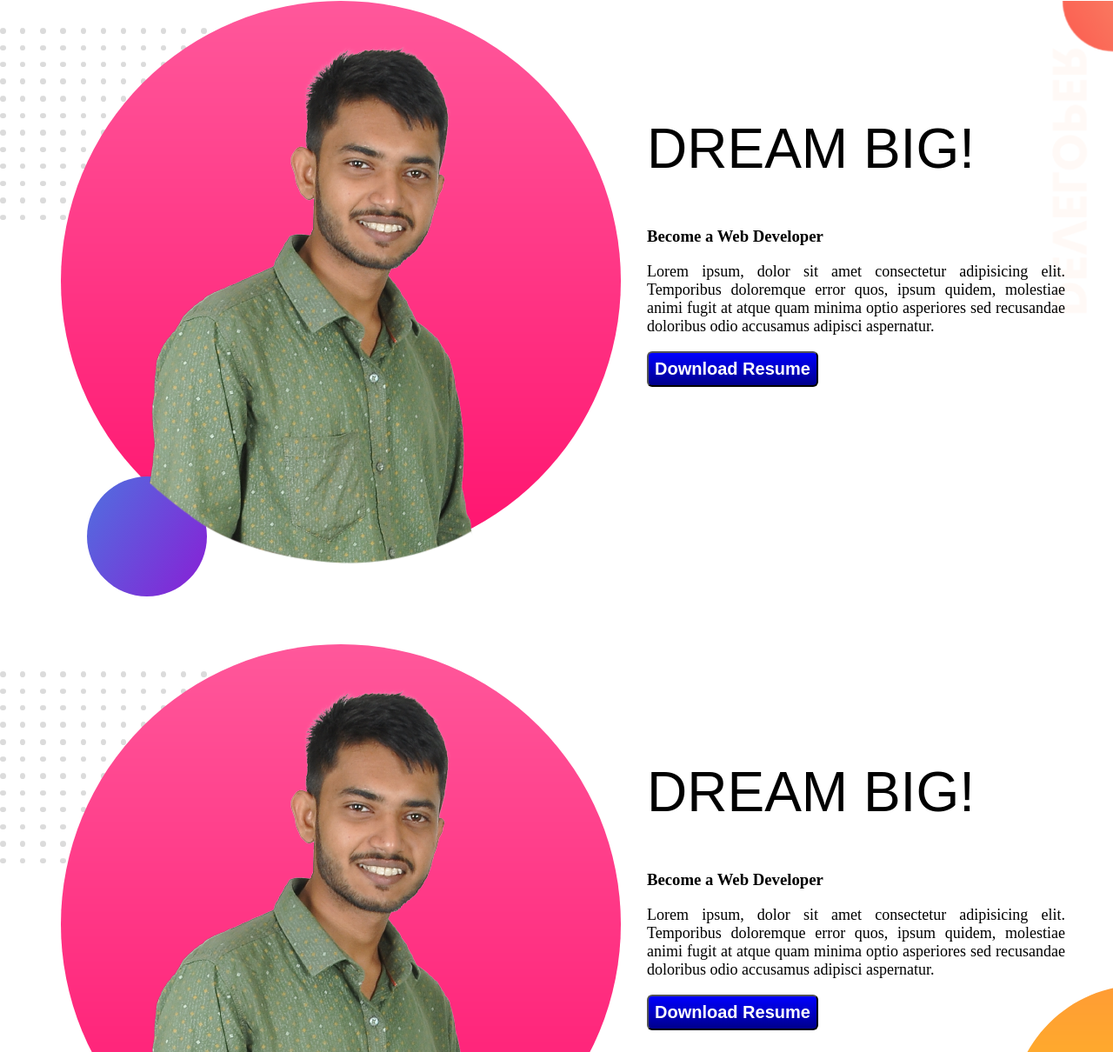
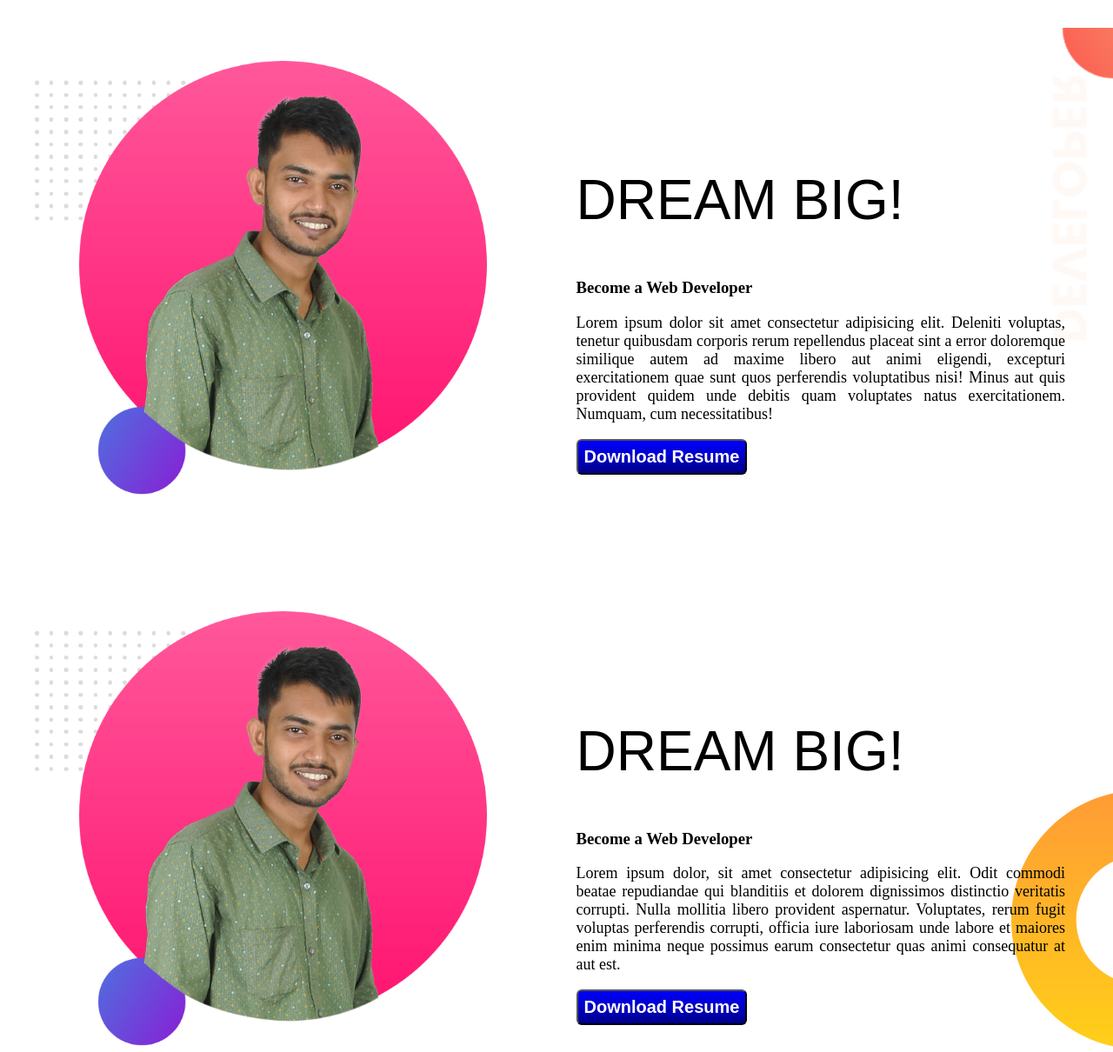
Before and after one commit to limon-l/developer-portfolio, a plain HTML site: page index.html in a window 1280 px wide. Shown: the part 691-1901 px from the top of the page at 87% size. Drawn offline with Linux system fonts and the light colour scheme; a web font is replaced by a local one.

Commit message:
css reduced

```diff
--- a/index.html
+++ b/index.html
@@ -15,44 +15,41 @@
             <h1 class="seymour-one-regular">Welcome To</h1>
             <h1 class="seymour-one-regular"><span id="name-color">Limon's</span> World!</h1>
             <h3 class="">Build Climber & Train Stopper</h3>
-            <p class="para">Lorem ipsum, dolor sit amet consectetur adipisicing elit. Molestiae vero ipsa hic architecto voluptatum consectetur fugit consequatur maxime id similique, suscipit exercitationem magni tempore voluptatem! Cupiditate dolores aliquid accusantium magni.</p>
+            <p class="para">Lorem ipsum dolor sit amet consectetur adipisicing elit. Repudiandae reprehenderit voluptatem quia labore aperiam minima, veritatis omnis exercitationem esse similique nesciunt eligendi ut tenetur mollitia dolores laudantium quisquam aliquid quas tempore repellendus reiciendis adipisci consequatur tempora aspernatur! Laboriosam obcaecati aut voluptatem nam necessitatibus omnis distinctio, delectus animi totam temporibus quas!</p>
             <a target="_blank" href="mailto:limonroyapu.edu@gmail.com">
                 <button class="btn">Hire Me</button>
             </a>
         </div>
-        <div class="second-div">
+        <div class="first-div">
             <img src="images/limon.png" alt="Photo_of_website_owner">
         </div>
     </section>
     <br>
     <section id="sec2">
-        <div id="fir-div">
+        <div class="first-div">
             <img src="images/limon2.png" alt="Photo_of_website_owner">
         </div>
-        <div id="sec-div">
+        <div class="seco-div">
             <h1 class="seymour-one-regular">DREAM BIG!</h1>
             <h3 class="">Become a Web Developer</h3>
-            <p class="para">Lorem ipsum, dolor sit amet consectetur adipisicing elit. Temporibus doloremque error quos, ipsum quidem, molestiae animi fugit at atque quam minima optio asperiores sed recusandae doloribus odio accusamus adipisci aspernatur.</p>
+            <p class="para">Lorem ipsum dolor sit amet consectetur adipisicing elit. Deleniti voluptas, tenetur quibusdam corporis rerum repellendus placeat sint a error doloremque similique autem ad maxime libero aut animi eligendi, excepturi exercitationem quae sunt quos perferendis voluptatibus nisi! Minus aut quis provident quidem unde debitis quam voluptates natus exercitationem. Numquam, cum necessitatibus!</p>
             <a target="_blank" href="http://www.linkedin.com/limon">
                 <button class="btn">Download Resume</button>
             </a>
         </div>
     </section>
     <section id="sec3">
-        <div id="fir-div">
+        <div class="first-div">
             <img src="images/limon2.png" alt="Photo_of_website_owner">
         </div>
         <div class="seco-div">
             <h1 class="seymour-one-regular">DREAM BIG!</h1>
             <h3 class="">Become a Web Developer</h3>
-            <p class="para">Lorem ipsum, dolor sit amet consectetur adipisicing elit. Temporibus doloremque error quos, ipsum quidem, molestiae animi fugit at atque quam minima optio asperiores sed recusandae doloribus odio accusamus adipisci aspernatur.</p>
-            <a target="_blank" href="http://www.linkedin.com/limon">
+            <p class="para">Lorem ipsum dolor, sit amet consectetur adipisicing elit. Odit commodi beatae repudiandae qui blanditiis et dolorem dignissimos distinctio veritatis corrupti. Nulla mollitia libero provident aspernatur. Voluptates, rerum fugit voluptas perferendis corrupti, officia iure laboriosam unde labore et maiores enim minima neque possimus earum consectetur quas animi consequatur at aut est.</p>
+            <a target="_blank" href="images/limon.png">
                 <button class="btn">Download Resume</button>
             </a>
         </div>
-        <!-- <div class="third-div">
-            <img src="images/dream-bg.png" alt="Half-cycle">
-        </div> -->
     </section>
 </body>
 </html>
--- a/style.css
+++ b/style.css
@@ -27,8 +27,12 @@ body{
     margin: 80px 15px 0px 40px;
     width: 50%;
 }
-.second-div img{
+.first-div img{
     width: 90%;
+}
+.seco-div{
+    margin: 150px 40px 0px 30px;
+    width: 50%;
 }
 #sec1{
     display: flex;
@@ -36,27 +40,19 @@ body{
     background-repeat: no-repeat;
     margin-bottom: 50px;
 }
-#sec-div{
-    margin: 80px 40px 0px 30px;
-    width: 50%;
-}
 #sec2{
     display: flex;
     background-image: url(images/top-banner1.png);
     background-repeat: no-repeat;
-    background-position-x: right;
+    background-position: right;
     margin-bottom: 50px;
-}
-.seco-div{
-    margin: 80px 40px 0px 30px;
-    width: 50%;
 }
 #sec3{
     display: flex;
     background-image: url(images/dream-bg.png);
     background-repeat: no-repeat;
     background-clip: border-box;
-    background-position: bottom;
-    background-position-x: right;
+    background-position: right;
+    background-position-y: bottom;
     margin-bottom: 50px;
 }
```
